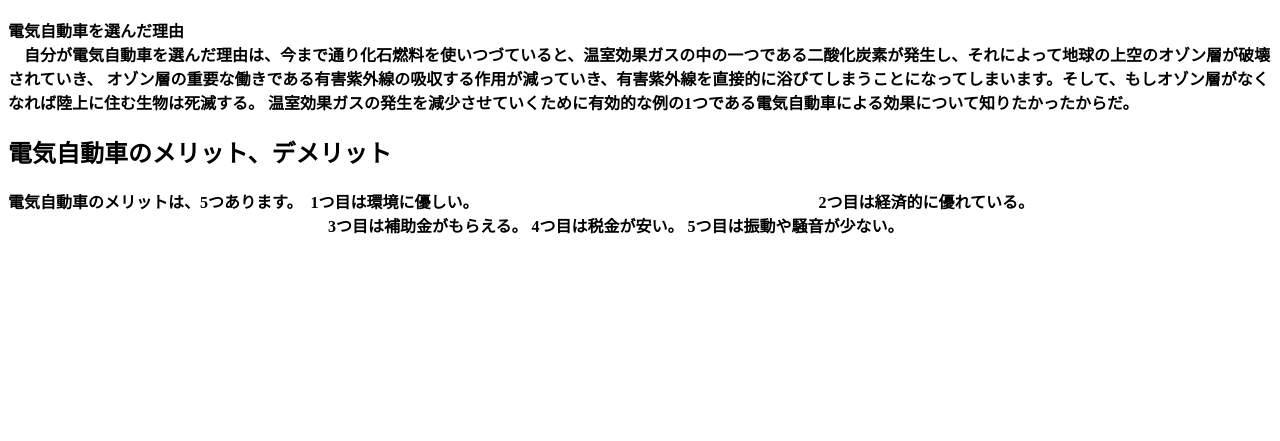
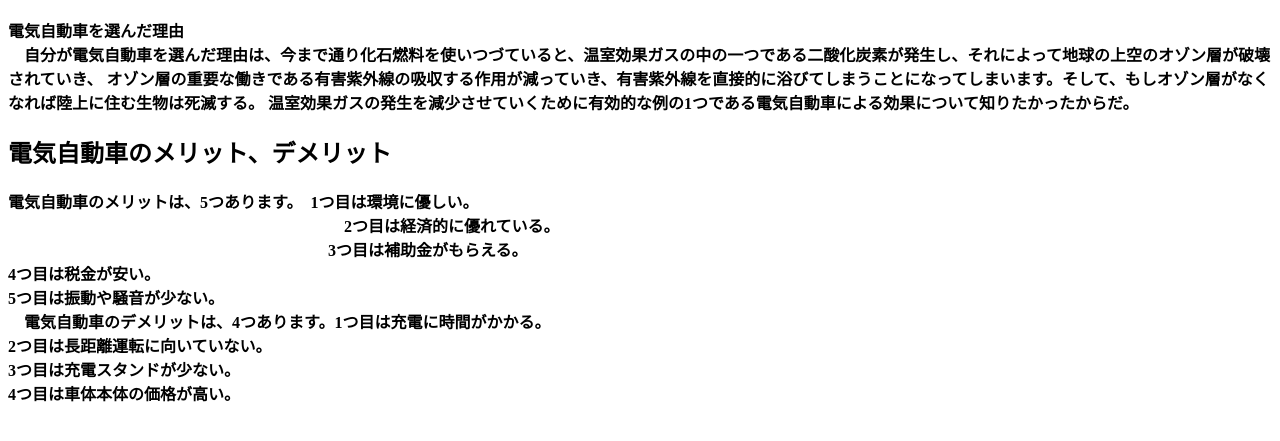
Before and after one commit to 1240038okada/1240038okada.github.io, a plain HTML site: page cl2020.html in a window 1280 px wide. Shown: the part 57-498 px from the top of the page. Drawn offline with Linux system fonts and the light colour scheme.

Commit message:
Update cl2020.html

```diff
--- a/cl2020.html
+++ b/cl2020.html
@@ -11,8 +11,12 @@
     温室効果ガスの発生を減少させていくために有効的な例の1つである電気自動車による効果について知りたかったからだ。
     <BODY>
       <H2>電気自動車のメリット、デメリット</H2>
-       電気自動車のメリットは、5つあります。　1つ目は環境に優しい。
-     　　　　　　　　　　　　　　　　　　　　　2つ目は経済的に優れている。
-      　　　　　　　　　　　　　　　　　　　　3つ目は補助金がもらえる。
-                                           4つ目は税金が安い。
-                                           5つ目は振動や騒音が少ない。
+       電気自動車のメリットは、5つあります。　1つ目は環境に優しい。<br>
+     　　　　　　　　　　　　　　　　　　　　　2つ目は経済的に優れている。<br>
+      　　　　　　　　　　　　　　　　　　　　3つ目は補助金がもらえる。<br>
+                                           4つ目は税金が安い。 <br>
+                                           5つ目は振動や騒音が少ない。<br>
+     　電気自動車のデメリットは、4つあります。1つ目は充電に時間がかかる。<br>
+                                          2つ目は長距離運転に向いていない。<br>
+                                         3つ目は充電スタンドが少ない。<br>
+                                         4つ目は車体本体の価格が高い。<br>
```
